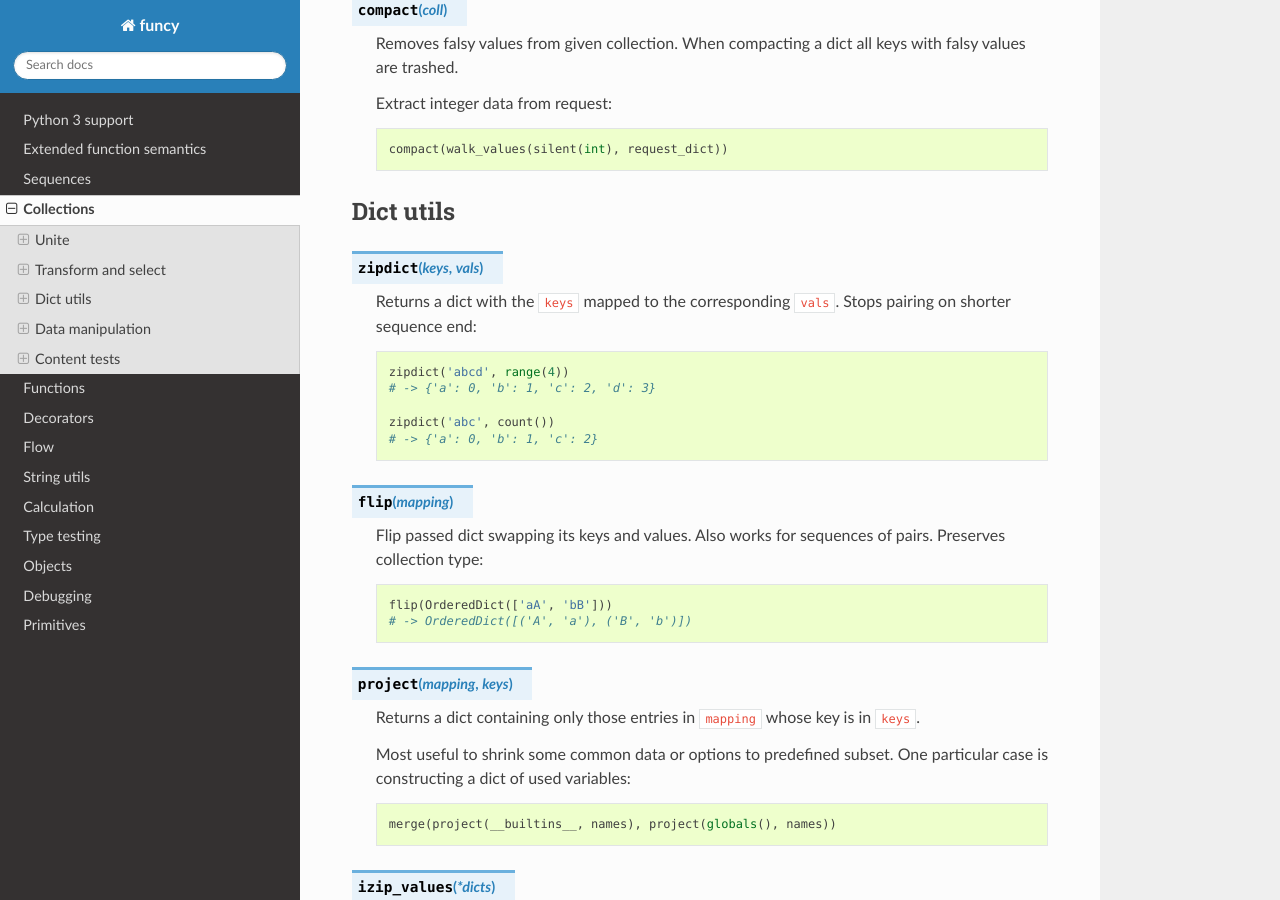
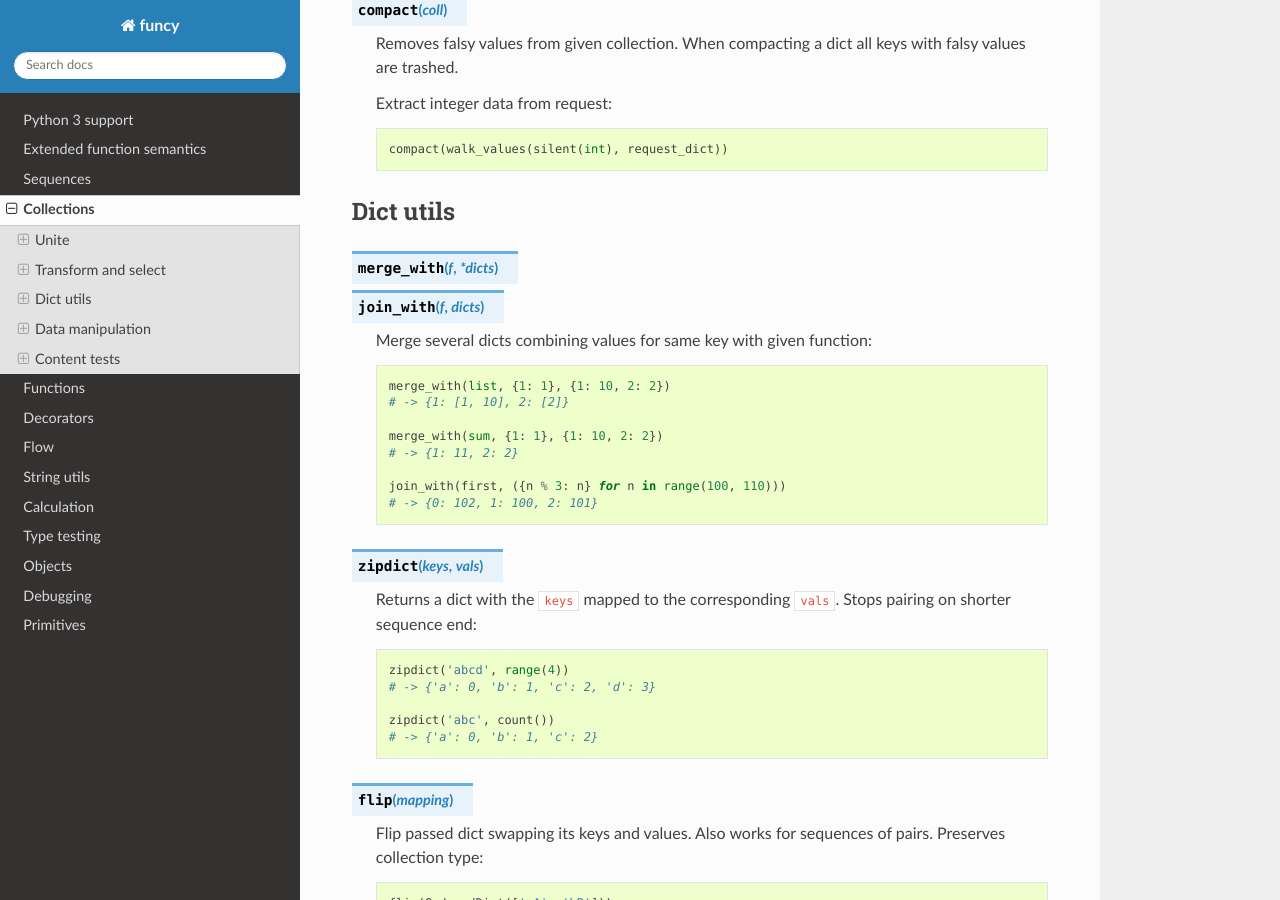
Before and after one commit to Jamaal224/funcy, a Sphinx documentation site: the page built from docs/colls.rst, in a window 1280 px wide and 900 px high, scrolled down 2561 px. Built offline with Sphinx 7.4.7 and the Read the Docs theme 2.0.0, drawn with Linux system fonts in a browser that asks for light colours.

Commit message:
Docs for merge_with() and join_with()

```diff
--- a/docs/colls.rst
+++ b/docs/colls.rst
@@ -125,6 +125,21 @@ All functions in this section support :ref:`extended_fns`.
 Dict utils
 ----------
 
+.. function:: merge_with(f, *dicts)
+              join_with(f, dicts)
+
+    Merge several dicts combining values for same key with given function::
+
+        merge_with(list, {1: 1}, {1: 10, 2: 2})
+        # -> {1: [1, 10], 2: [2]}
+
+        merge_with(sum, {1: 1}, {1: 10, 2: 2})
+        # -> {1: 11, 2: 2}
+
+        join_with(first, ({n % 3: n} for n in range(100, 110)))
+        # -> {0: 102, 1: 100, 2: 101}
+
+
 .. function:: zipdict(keys, vals)
 
     Returns a dict with the ``keys`` mapped to the corresponding ``vals``. Stops pairing on shorter sequence end::
```
